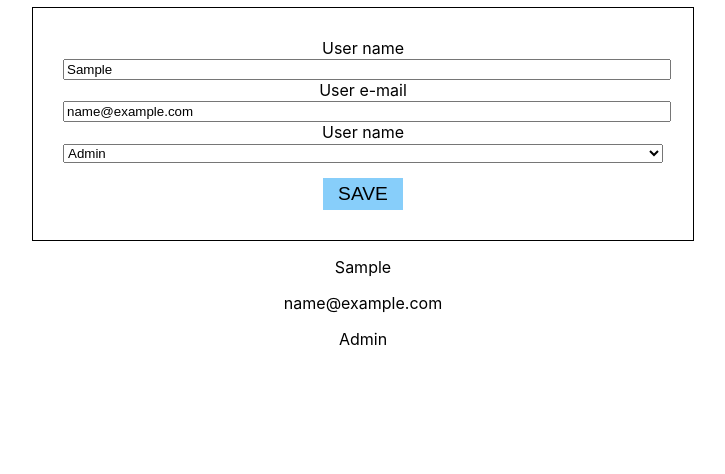
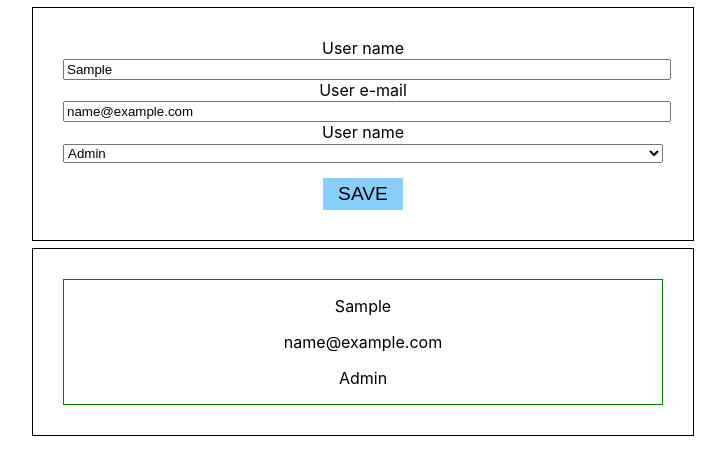
Before and after one commit to mmindykowski/react-formularze-zdarzenia, a React (Create React App) app: page / in a window 1280 px wide. Both pictures are taken after typing "Sample", "name@example.com" into the empty fields and a click on the button "SAVE". Shown: the top 474 px of the page, without its empty margins (277-1002 px from the left). Built offline with nearby package versions, Linux system fonts and the light colour scheme.

Commit message:
stylowanie listy

```diff
--- a/src/UsersList.css
+++ b/src/UsersList.css
@@ -24,3 +24,19 @@
 .usersList form button:hover {
     opacity: 0.8;
 }
+
+.usersList .list {
+   max-width: 600px;
+   border: 1px solid black;
+   padding: 30px;
+   margin: auto;
+}
+
+.usersList .list .userItem {
+    border: 1px solid green;
+    cursor: pointer;
+}
+
+.usersList .list .userItem:hover {
+    background-color: red;
+}
--- a/src/UsersList.js
+++ b/src/UsersList.js
@@ -56,7 +56,7 @@ const UsersList = () => {
       <div className="list">
         {users.map((user) => {
           return (
-            <div className="userItem">
+            <div className="userItem" key={user.id}>
               <p>{user.username}</p>
               <p>{user.email}</p>
               <p>{user.usertype}</p>
```
